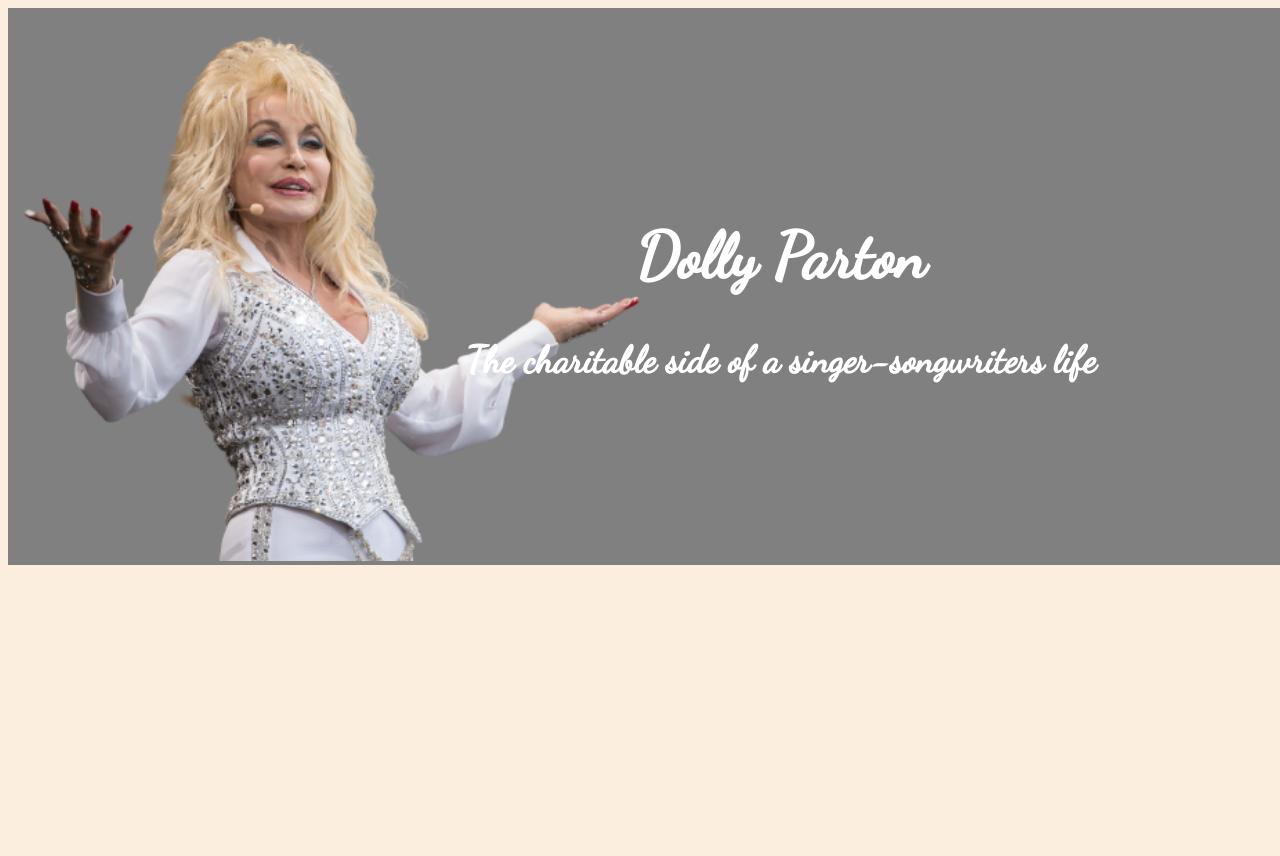
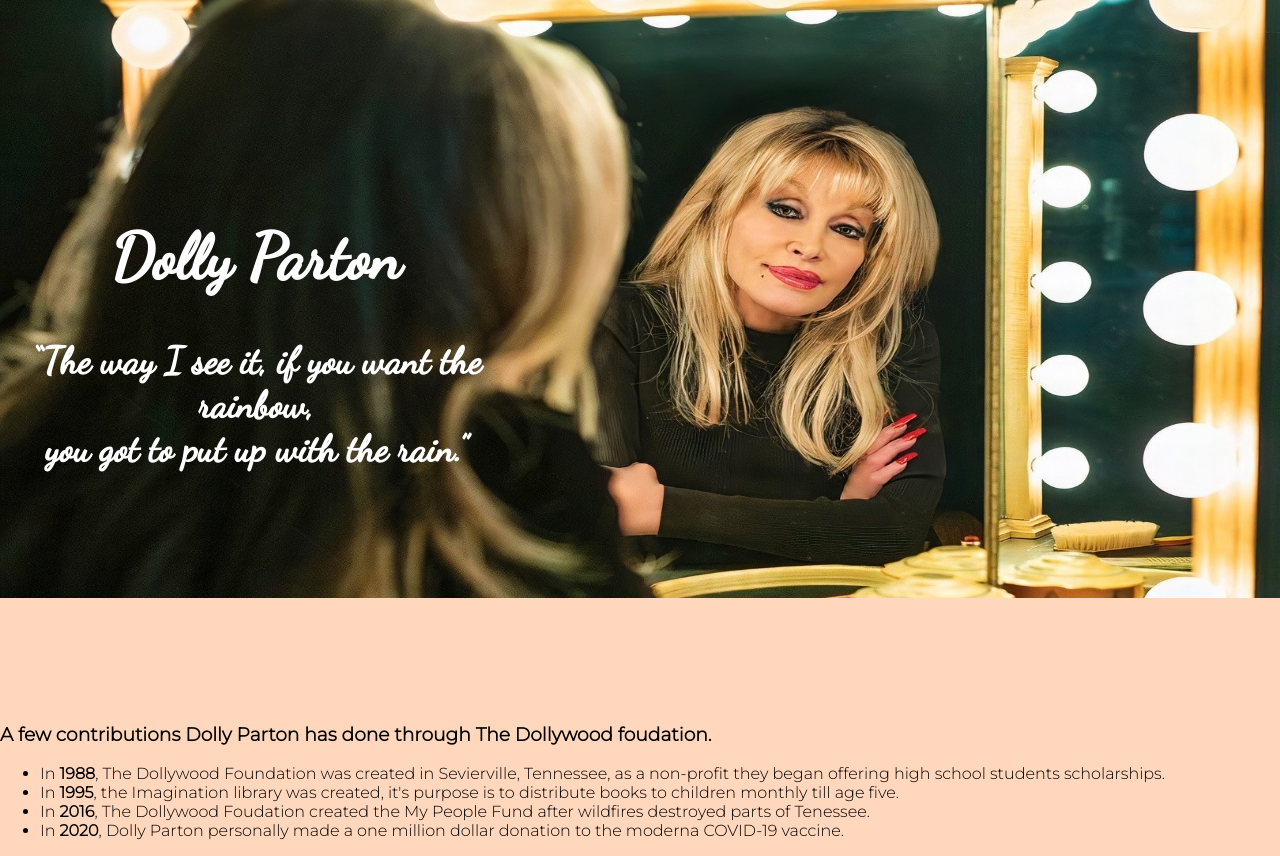
Before and after one commit to RileytheCoder/dolly-tribute, a plain HTML site: page index.html in a window 1280 px wide. Before the commit the page ends 800 px from the top, so only its background shows below. Drawn offline with Linux system fonts and the light colour scheme.

Commit message:
Adjusted HTML and CSS

```diff
--- a/index.html
+++ b/index.html
@@ -1,13 +1,27 @@
 <!DOCTYPE html>
 <main class="container" id="main">
   <link rel="stylesheet" href="style.css">
-    <div class="header">
-      <header>
-        <img class="header-image" src="Dolly header.png">
+    <div>
+      <header class="header-wrapper">
+        <img class="header-image" src="dolly.jpg">
           <span class="title">
             <h1>Dolly Parton</h1>
-            <h3>The charitable side of a singer-songwriters life</h3>
+            <h3>“The way I see it, if you want the rainbow, <br> you got to put up with the rain.”</h3>
           </span>
       </header>
+      <section class="tribute-info">
+        <h3 class="list-title">A few contributions Dolly Parton has done through The Dollywood foudation.</h3>
+       <div>
+        <ul>
+        <li> In <strong>1988</strong>, The Dollywood Foundation was created in  Sevierville, Tennessee, as a non-profit they began offering high school students scholarships.</li>
+        <li> In <strong>1995</strong>, the Imagination library was created, it's purpose is to distribute books to children monthly till age five.</li>
+        <li> In <strong>2016</strong>, The Dollywood Foudation created the My People Fund after wildfires destroyed parts of Tenessee.</li>
+        <li> In <strong>2020</strong>, Dolly Parton personally made a one million dollar donation to the moderna COVID-19 vaccine.</li>
+       </ul>
+      </div>
+       </section>
     </div>
+
+
+
 </main>
--- a/style.css
+++ b/style.css
@@ -1,23 +1,35 @@
-@import url(https://fonts.googleapis.com/css?family=Lora);
 @import url('https://fonts.googleapis.com/css2?family=Dancing+Script:wght@500&display=swap');
+@import url('https://fonts.googleapis.com/css2?family=Montserrat:wght@300&display=swap');
+
 body {
-  background: #FBEEDF;
+  background-color: #FFD7BD;
+  margin: 0;
 }
-.header {
-  background: grey;
-  position: absolute;
-  width: 100%;
-  object-position: left bottom;
+.header-wrapper {
+  position: relative;
+  padding-bottom: 55%;
+  height: 0;
+  overflow: hidden;
 }
 .header-image {
-  width: 50%;
+  position: absolute;
+  top: 0;
+  left: 0;
+  width: 100%;
+  height: 85%;
 }
 .title {
   color: white;
   position: absolute;
   text-align: center;
-  right: 15%;
-  top: 30%;
+  right: 60%;
+  top: 25%;
   font-family: 'Dancing Script', cursive;
   font-size: xx-large;
 }
+.tribute-info {
+  color: black;
+  position: relative;
+  font-family: 'Montserrat', sans-serif;
+
+}
```
Also changed, not shown: dolly.jpg (added).
